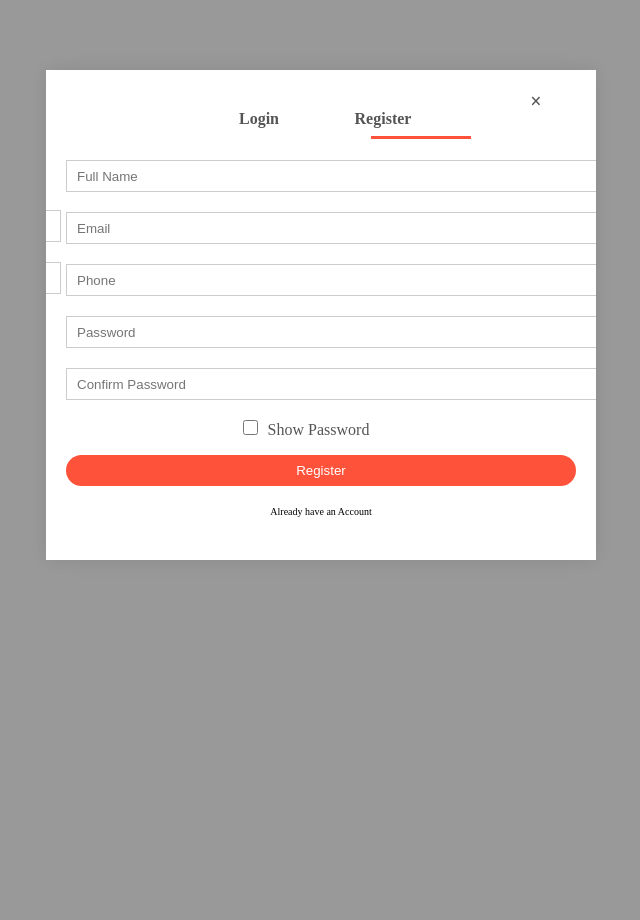
After one commit to CaptainArslan/ecom.github.io, a PHP site: page /modal.php in a window 1280 px wide. The commit adds this page. Shown: the whole page, without its empty margins (319-959 px from the left). Run offline with PHP 8.4, Linux system fonts and the light colour scheme.

Commit message:
modal chaging

```diff
--- a/checkout.php
+++ b/checkout.php
@@ -238,7 +238,7 @@ include("dbcon.php");
         }
         else
         {
-            include_once('popupform.php');
+            include_once('modal.php');
         }
     }
     else
--- /dev/null
+++ b/css/modal.css
@@ -0,0 +1,161 @@
+.container{
+    max-width: 1100px;
+    margin: auto;
+    padding-left: 25px;
+    padding-right: 25px;
+}
+/* root row class is used in multiple places */
+.row{
+    display: flex;
+    align-items: center;
+    flex-wrap: wrap;
+    justify-content: space-around;
+}
+.col-2{
+    padding: 10px;
+    flex-basis: 50%;
+    min-width: 300px;
+}
+/* The Modal (background) */
+.modal {
+    display: block; /* Hidden by default */
+    position: fixed; /* Stay in place */
+    z-index: 100; /* Sit on top */
+    left: 0;
+    top: 0;
+    width: 100%; /* Full width */
+    height: 100%; /* Full height */
+    overflow: auto; /* Enable scroll if needed */
+    background-color: rgb(0,0,0); /* Fallback color */
+    background-color: rgba(0,0,0,0.4); /* Black w/ opacity */
+    padding-top: 60px;
+  }
+  /* The Close Button */
+.close {
+    color: #aaaaaa;
+    float: right;
+    font-size: 20px;
+    font-weight: bold;
+  }
+  .close_btn{
+      height: 20px;
+      flex-wrap: wrap;
+      display: block;
+  }
+  .close:hover,
+  .close:focus {
+    color: #000;
+    text-decoration: none;
+    cursor: pointer;
+  }
+  .form-container{
+    text-align: center;
+    background: #fff;
+    width: 100%;
+    height: 450px;
+    position: relative;
+    padding: 20px 0 ;
+    margin: auto;
+    box-shadow: 0 0 20px rgba(0, 0, 0, 0.1);
+    overflow: hidden;
+}
+.form-container span{
+    font-weight: bold;
+    padding: 0 10px;
+    color: #555;
+    cursor: pointer;
+    width: 100px;
+    display: inline-block;
+}
+.form-btn{
+    display: inline-block;
+}
+.form-container form{
+    max-width: 100%;
+    padding: 0 20px;
+    position: absolute;
+    top: 130px;
+    transition: transform 1s;
+}
+form input{
+    width: 100%;
+    height: 30px;
+    margin: 10px 0 ;
+    padding: 0 10px;
+    border: 1px solid #ccc;
+}
+#showpassword{
+    padding: 0;
+    height: 10px;
+    height: 10px;
+    margin-left: -20px;
+}
+.showpassword{
+    color: #555;
+    padding: 10px;
+}
+form .btn{
+    width: 100%;
+    border: none;
+    cursor: pointer;
+    margin: 10px 0;
+}
+form .btn:focus{
+    outline: none;
+}
+.btn{
+    display: inline-block;
+    background: #ff523b;
+    color: #fff;
+    padding : 8px 30px;
+    margin: 30px 0 ;
+    border-radius: 30px;
+    transition: background 0.5s;
+}
+.btn:hover{
+    background: #563434;
+
+}
+#LoginForm{
+    left: -100%;
+}
+#showpassword{
+height: 15px;
+width: 15px;
+}
+#RegForm{
+    left: 0;
+    margin-top: -50px;
+}
+form a{
+    font-size: 12px;
+}
+#indicator{
+    width: 100px;
+    border: none;
+    background: #ff523b;
+    height: 3px;
+    margin-top: 8px;
+    transform: translateX(100px);
+    transition: transform 1s;
+}
+.alreadyhaveanaccount{
+    font-size: 10px;
+    font-weight: normal;
+    cursor: pointer;
+}
+/* @media Query for responsiveness */
+@media only screen and (max-width: 800px){
+    .close_btn{
+        height: 15px;
+        margin-top: -10px;
+    }
+}
+
+/* @media Query for responsiveness less than 600screen size */
+@media only screen and (max-width: 600px){
+    .close_btn{
+        height: 15px;
+        margin-top: -10px;
+    }
+}
--- /dev/null
+++ b/modal.php
@@ -0,0 +1,78 @@
+<!DOCTYPE html>
+<html lang="en">
+
+<head>
+    <link rel="stylesheet" href="css/modal.css">
+</head>
+
+<body>
+    <div class="modal" id="modal">
+        <div class="account-page">
+            <div class="container">
+                <div class="row">
+                    <!-- <div class="col-2">
+                    <img src="img/image1.png" alt="image" width="100%">
+                </div> -->
+                    <div class="col-2">
+                        <div class="form-container">
+                            <div class="close_btn" style="height: 20px;">
+                                <span class="close" style="height: 100%;" onclick="document.getElementById('modal').style.display='none'">&times;</span>
+                            </div>
+
+                            <div class="form-btn">
+                                <span onclick="login()">Login</span>
+                                <span onclick="register()">Register</span>
+                                <hr id="indicator">
+                            </div>
+
+
+                            <form action="account.php" id="LoginForm" method="POST">
+                                <input type="email" placeholder="email" name="useremail" value="<?php if (isset($_COOKIE['EmailCookie'])) {
+                                                                                                    echo $_COOKIE['EmailCookie'];
+                                                                                                } ?>" required>
+                                <input type="password" placeholder="Password" id="loginpassword" name="password" value="<?php if (isset($_COOKIE['PasswordCookie'])) {
+                                                                                                                            echo $_COOKIE['PasswordCookie'];
+                                                                                                                        } ?>" required>
+                                <input type="checkbox" onclick="passwordToogle()" id="showpassword"><text class="showpassword">Show Password</text><br>
+                                <input type="checkbox" id="showpassword" name="rememberme">
+                                <text class="showpassword">Remember Me</text>
+                                <button type="submit" class="btn" name="login_btn">Login</button>
+                                <a href="">Forget Password</a>
+                            </form>
+
+                            <form action="account.php" id="RegForm" method="POST">
+                                <input type="text" placeholder="Full Name" name="txt_name" required>
+                                <input type="email" placeholder="Email" name="txt_email" required>
+                                <input type="number" placeholder="Phone" name="txt_phone" required>
+                                <input type="password" placeholder="Password" id="password" name="txt_password" required>
+                                <input type="password" placeholder="Confirm Password" id="confirm_password" name="txt_confirm_password" required>
+                                <input type="checkbox" onclick="passwordToogle()" id="showpassword"><text class="showpassword">Show Password</text>
+                                <button type="submit" class="btn" name="register_btn">Register</button>
+                                <p onclick="login()" class="alreadyhaveanaccount">Already have an Account </p>
+                            </form>
+                        </div>
+                    </div>
+                </div>
+            </div>
+        </div>
+    </div>
+</body>
+<script>
+    var LoginForm = document.getElementById("LoginForm");
+    var RegForm = document.getElementById("RegForm");
+    var indicator = document.getElementById("indicator");
+
+    function register() {
+        RegForm.style.transform = "translateX(0px)";
+        LoginForm.style.transform = "translateX(0px)";
+        indicator.style.transform = "translateX(100%)";
+    }
+
+    function login() {
+        RegForm.style.transform = "translateX(100%)";
+        LoginForm.style.transform = "translateX(100%)";
+        indicator.style.transform = "translateX(0px)";
+    }
+</script>
+
+</html>
--- a/profilepage.php
+++ b/profilepage.php
@@ -24,6 +24,7 @@ if (!isset($_SESSION['user'])) {
 </head>
 
 <body>
+
     <!-- Order of every Customer -->
     <div class="order-table">
         <div class="container">
@@ -93,7 +94,7 @@ if (!isset($_SESSION['user'])) {
 
                         </tbody>
                         <tfoot>
-<!-- Nothing here till yet -->
+                            <!-- Nothing here till yet -->
                         </tfoot>
                     </table>
                 </div>
```
Also changed, not shown: account.php (+93 -101 lines), css/profilepage.css (+14 -0 lines), profilemodal.php (+6 -3 lines).
